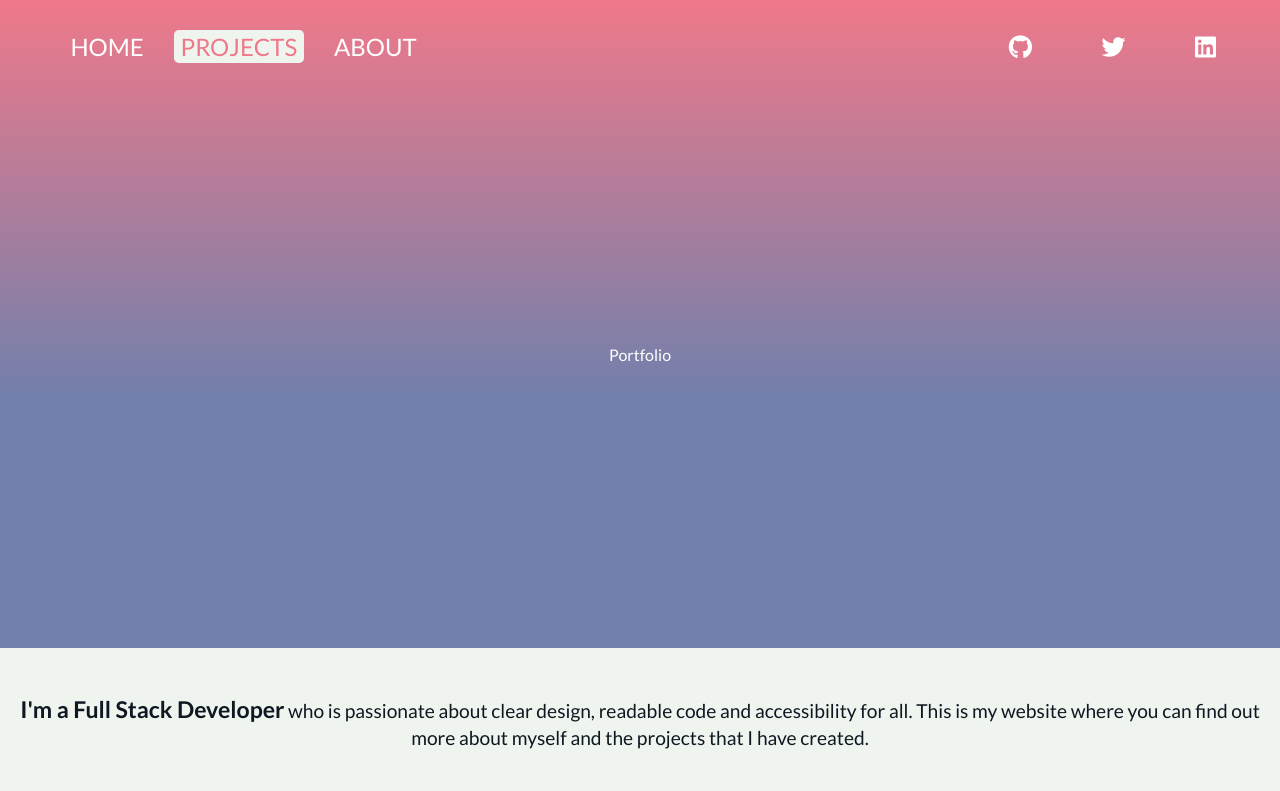
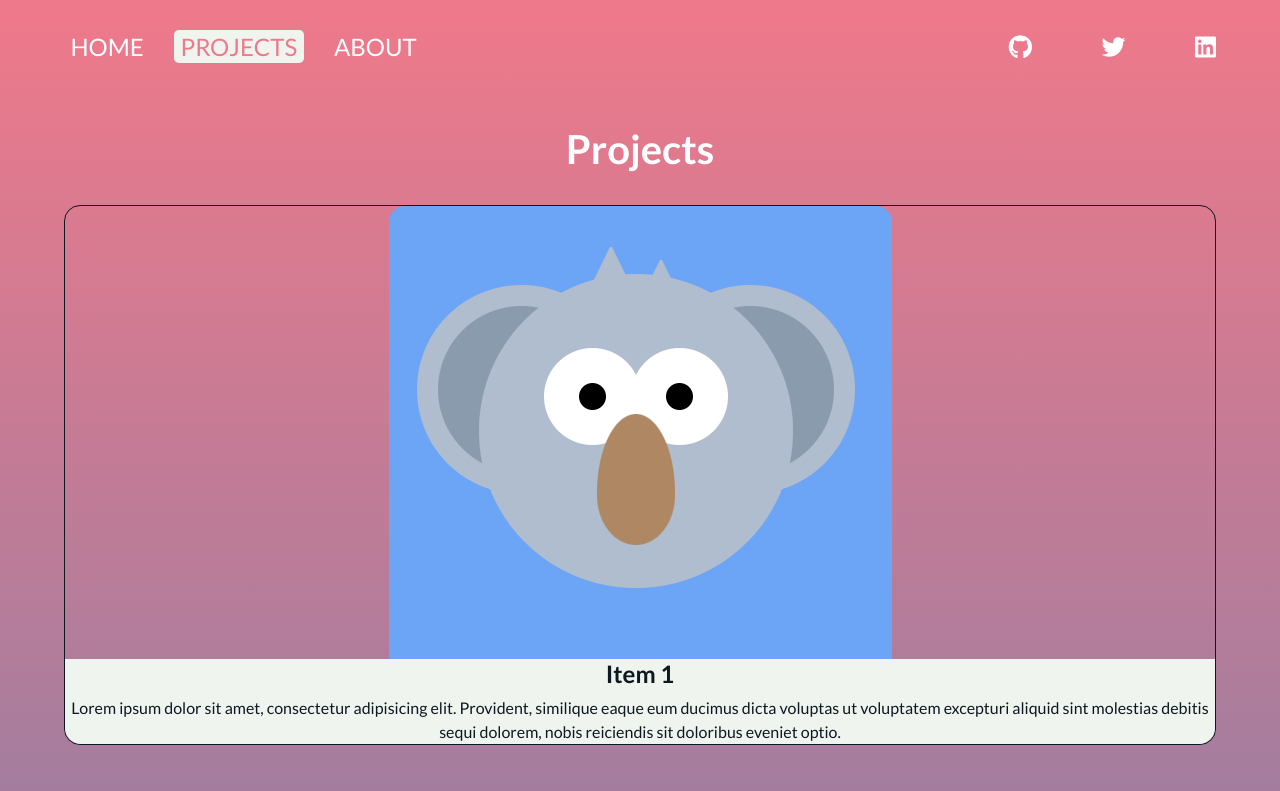
Before and after one commit to AlphaPentagon/portfolio, a React (Create React App) app in the folder portfolio/: page /projects in a window 1280 px wide. Shown: the top 791 px of the page. Built offline with nearby package versions, Linux system fonts and the light colour scheme.

Commit message:
Added portfolio html and css

```diff
--- a/portfolio/src/components/AboutMe/AboutMe.css
+++ b/portfolio/src/components/AboutMe/AboutMe.css
@@ -1,13 +1,14 @@
 .aboutMe {
   display: grid;
-  grid-template-rows: repeat(2, 1fr);
+  grid-template-rows: 1fr 1.2fr;
   justify-items: center;
-  align-items: center;
+  align-items: start;
   row-gap: 1rem;
 }
 
 .image-container {
-  padding-top: 1rem;
+  padding-top: 4rem;
+  padding-bottom: 2rem;
   display: flex;
   flex-direction: column;
   justify-items: center;
@@ -38,7 +39,6 @@
   display: flex;
   flex-direction: column;
   row-gap: 1rem;
-  padding-bottom: 4rem;
 }
 
 .info-container > h2 {
--- a/portfolio/src/components/FooterText/FooterText.css
+++ b/portfolio/src/components/FooterText/FooterText.css
@@ -9,7 +9,13 @@
   font-size: clamp(0.9em, 4vw, 1.2em);
 }
 
-.footerTextContainer > p > strong {
+.footerTextContainer > p > strong,
+.footerTextContainer > p > q {
   font-size: clamp(1em, 4vw, 1.2em);
   font-weight: 700;
 }
+
+.footerTextContainer > p > em {
+  font-style: italic;
+  font-weight: 400;
+}
--- a/portfolio/src/components/Portfolio/Portfolio.css
+++ b/portfolio/src/components/Portfolio/Portfolio.css
@@ -0,0 +1,54 @@
+.portfolio-section {
+  display: flex;
+  flex-direction: column;
+  justify-content: center;
+  align-items: center;
+  padding-top: 4rem;
+}
+
+.portfolio-container {
+  display: grid;
+  /* grid-template-columns: repeat(2, 1fr); */
+  grid-template-rows: repeat(4, 1fr);
+  gap: 3rem;
+}
+
+.portfolio-item-container {
+  display: flex;
+  flex-direction: column;
+  justify-content: center;
+  align-items: center;
+  border: 1px solid var(--secondary-text-colour);
+  border-radius: 1rem;
+}
+
+.portfolio-item-text-container {
+  background-color: var(--alt-colour-1);
+  border-radius: 0 0 1rem 1rem;
+}
+
+.portfolio-title {
+  font-size: 2.5rem;
+  padding-bottom: 2rem;
+  font-weight: 600;
+}
+
+.portfolio-item-heading {
+  font-size: 1.5rem;
+  font-weight: 600;
+  padding-bottom: 0.5rem;
+  text-align: center;
+  color: var(--secondary-text-colour);
+}
+
+.portfolio-item-text {
+  text-align: center;
+  line-height: 1.5rem;
+  color: var(--secondary-text-colour);
+}
+
+.portfolio-item-img {
+  max-width: 100%;
+
+  border-radius: 1rem 1rem 0 0;
+}
--- a/portfolio/src/components/Portfolio/Portfolio.js
+++ b/portfolio/src/components/Portfolio/Portfolio.js
@@ -1,5 +1,59 @@
 import "./Portfolio.css";
 
 export function Portfolio() {
-  return <h1>Portfolio</h1>;
+  return (
+    <section className="portfolio-section">
+      <h2 className="portfolio-title">Projects</h2>
+      <div className="portfolio-container">
+        <div className="portfolio-item-container">
+          <img src="images/koala.PNG" alt="#" className="portfolio-item-img" />
+          <div className="portfolio-item-text-container">
+            <h3 className="portfolio-item-heading">Item 1</h3>
+            <p className="portfolio-item-text">
+              Lorem ipsum dolor sit amet, consectetur adipisicing elit.
+              Provident, similique eaque eum ducimus dicta voluptas ut
+              voluptatem excepturi aliquid sint molestias debitis sequi dolorem,
+              nobis reiciendis sit doloribus eveniet optio.
+            </p>
+          </div>
+        </div>
+        <div className="portfolio-item-container">
+          <img src="images/koala.PNG" alt="#" className="portfolio-item-img" />
+          <div className="portfolio-item-text-container">
+            <h3 className="portfolio-item-heading">Item 2</h3>
+            <p className="portfolio-item-text">
+              Lorem ipsum dolor sit amet, consectetur adipisicing elit.
+              Provident, similique eaque eum ducimus dicta voluptas ut
+              voluptatem excepturi aliquid sint molestias debitis sequi dolorem,
+              nobis reiciendis sit doloribus eveniet optio.
+            </p>
+          </div>
+        </div>
+        <div className="portfolio-item-container">
+          <img src="images/koala.PNG" alt="#" className="portfolio-item-img" />
+          <div className="portfolio-item-text-container">
+            <h3 className="portfolio-item-heading">Item 3</h3>
+            <p className="portfolio-item-text">
+              Lorem ipsum dolor sit amet, consectetur adipisicing elit.
+              Provident, similique eaque eum ducimus dicta voluptas ut
+              voluptatem excepturi aliquid sint molestias debitis sequi dolorem,
+              nobis reiciendis sit doloribus eveniet optio.
+            </p>
+          </div>
+        </div>
+        <div className="portfolio-item-container">
+          <img src="images/koala.PNG" alt="#" className="portfolio-item-img" />
+          <div className="portfolio-item-text-container">
+            <h3 className="portfolio-item-heading">Item 4</h3>
+            <p className="portfolio-item-text">
+              Lorem ipsum dolor sit amet, consectetur adipisicing elit.
+              Provident, similique eaque eum ducimus dicta voluptas ut
+              voluptatem excepturi aliquid sint molestias debitis sequi dolorem,
+              nobis reiciendis sit doloribus eveniet optio.
+            </p>
+          </div>
+        </div>
+      </div>
+    </section>
+  );
 }
--- a/portfolio/src/pages/Layout.js
+++ b/portfolio/src/pages/Layout.js
@@ -15,42 +15,39 @@ export function Layout() {
       </p>
     </>
   );
-
   const [footerText, setFooterText] = useState(initialFooterTextState);
 
   const changePage = (pageClicked) => {
     console.log(pageClicked);
+
     switch (pageClicked) {
       default:
         const homeFooterText = (
-          <>
           <p>
-              <strong>I'm a Full Stack Developer</strong> who is passionate
-              about clear design, readable code and accessibility for all. This
-              is my website where you can find out more about myself and the
-              projects that I have created.
+            <strong>I'm a Full Stack Developer</strong> who is passionate about
+            clear design, readable code and accessibility for all. This is my
+            website where you can find out more about myself and the projects
+            that I have created.
           </p>
-          </>
         );
         setFooterText(homeFooterText);
         break;
       case "/about":
         const aboutFooterText = (
-          <>
           <p>
-              <strong>About me</strong> footer text.
+            <q>
+              Craig is blah blah blah, blah blah blah blah blah, blah blah blah
+            </q>
+            <em>- A Happy Customer</em>
           </p>
-          </>
         );
         setFooterText(aboutFooterText);
         break;
       case "/projects":
         const projectFooterText = (
-          <>
           <p>
             <strong>Project</strong> footer text.
           </p>
-          </>
         );
         setFooterText(projectFooterText);
         break;
```
Also changed, not shown: portfolio/public/images/koala.PNG (added), portfolio/public/images/koala_code.PNG (added). Lines whose indentation alone changed are shown as unchanged.
